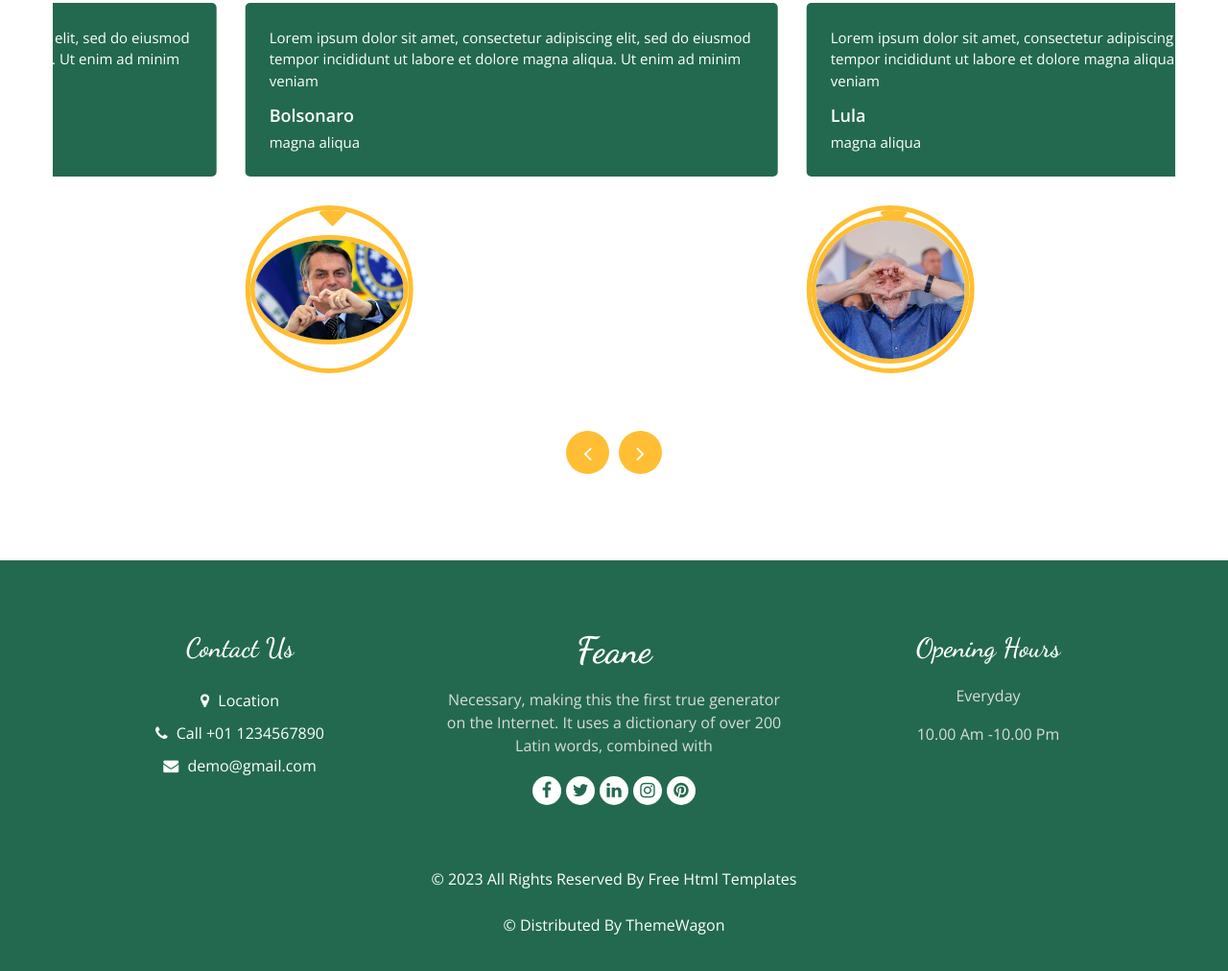
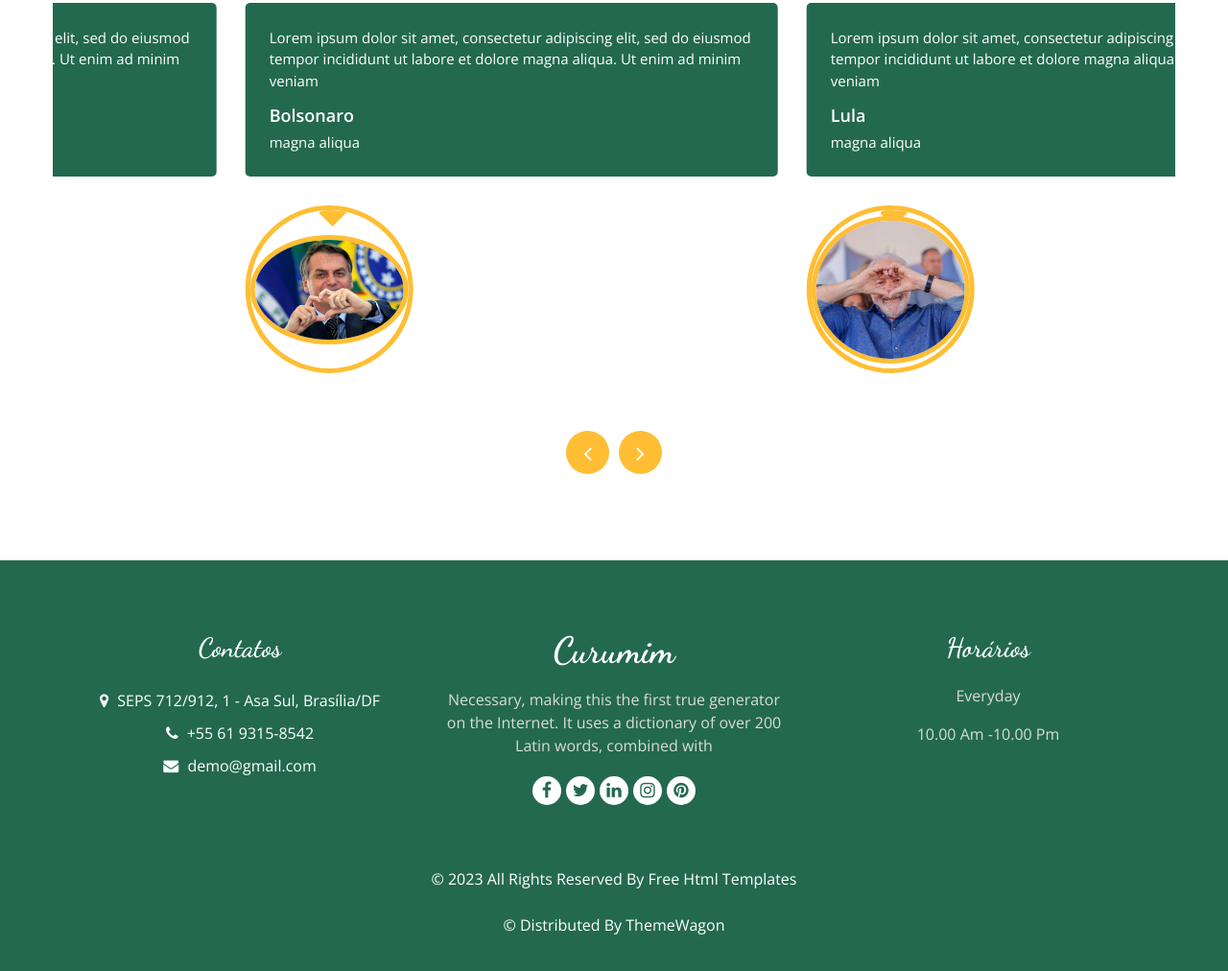
Before and after one commit to kitliks/projeto-estudo, a plain HTML site: page index.html in a window 1280 px wide. Shown: the part 3984-4996 px from the top of the page at 96% size. Drawn offline with nearby package versions, Linux system fonts and the light colour scheme; some packages are replaced by stand-ins of ours.

Commit message:
att footer

```diff
--- a/index.html
+++ b/index.html
@@ -1254,19 +1254,19 @@
         <div class="col-md-4 footer-col">
           <div class="footer_contact">
             <h4>
-              Contact Us
+              Contatos
             </h4>
             <div class="contact_link_box">
-              <a href="">
+              <a href="https://www.google.com.br/maps/place/1+-+SEPS+QD+SEPS+-+Asa+Sul,+Brasília+-+DF,+70390-125/@-15.8158376,-47.9186465,17z/data=!3m1!4b1!4m6!3m5!1s0x935a3aa5f6460051:0xc7bf46054d047fc4!8m2!3d-15.8158376!4d-47.9160716!16s%2Fg%2F11c1bj92hz?entry=ttu" target="_blank">
                 <i class="fa fa-map-marker" aria-hidden="true"></i>
                 <span>
-                  Location
+                  SEPS 712/912, 1 - Asa Sul, Brasília/DF
                 </span>
               </a>
-              <a href="">
+              <a href="https://api.whatsapp.com/send?phone=556193158542&text=Olá" target="_blank">
                 <i class="fa fa-phone" aria-hidden="true"></i>
                 <span>
-                  Call +01 1234567890
+                  +55 61 9315-8542
                 </span>
               </a>
               <a href="">
@@ -1281,7 +1281,7 @@
         <div class="col-md-4 footer-col">
           <div class="footer_detail">
             <a href="" class="footer-logo">
-              Feane
+              Curumim
             </a>
             <p>
               Necessary, making this the first true generator on the Internet. It uses a dictionary of over 200 Latin words, combined with
@@ -1296,7 +1296,7 @@
               <a href="">
                 <i class="fa fa-linkedin" aria-hidden="true"></i>
               </a>
-              <a href="">
+              <a href="https://www.instagram.com/oicurumim/" target="_blank">
                 <i class="fa fa-instagram" aria-hidden="true"></i>
               </a>
               <a href="">
@@ -1307,7 +1307,7 @@
         </div>
         <div class="col-md-4 footer-col">
           <h4>
-            Opening Hours
+            Horários
           </h4>
           <p>
             Everyday
```
